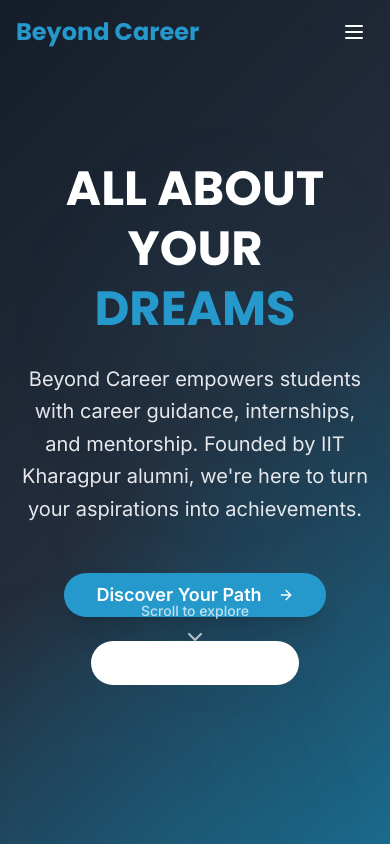
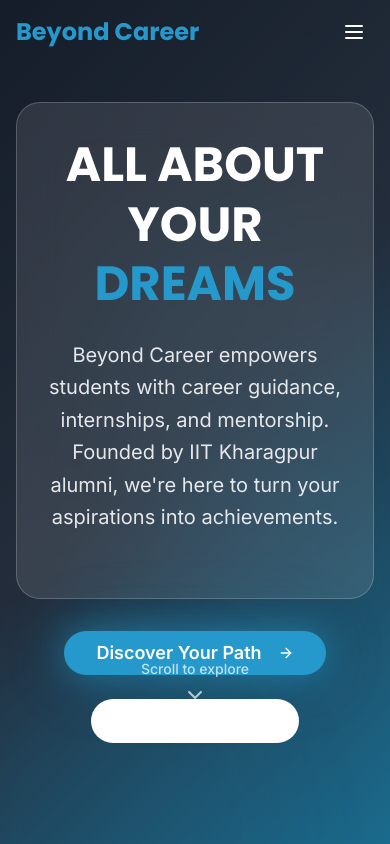
Before and after one commit to nishantharkut/dream-path-ahead, a React (Vite) app: page / in a window 390 px wide. Shown: the top 844 px of the page. Built offline with nearby package versions, Linux system fonts and the light colour scheme.

Commit message:
Refine UI/UX with advanced effects
Implement theme/color contrast, hero enhancements, scroll animations, cursor effects, advanced animations, visual styling, and interactive canvas effects. Update components, ensure theme consistency, and provide design rationale.

```diff
--- a/src/App.tsx
+++ b/src/App.tsx
@@ -5,6 +5,8 @@ import { TooltipProvider } from "@/components/ui/tooltip";
 import { QueryClient, QueryClientProvider } from "@tanstack/react-query";
 import { BrowserRouter, Routes, Route } from "react-router-dom";
 import { ThemeProvider } from "@/components/ThemeProvider";
+import CustomCursor from "@/components/CustomCursor";
+import ScrollProgress from "@/components/ScrollProgress";
 import Index from "./pages/Index";
 import NotFound from "./pages/NotFound";
 
@@ -19,6 +21,8 @@ const App = () => (
       disableTransitionOnChange
     >
       <TooltipProvider>
+        <CustomCursor />
+        <ScrollProgress />
         <Toaster />
         <Sonner />
         <BrowserRouter>
--- a/src/components/Hero.tsx
+++ b/src/components/Hero.tsx
@@ -5,9 +5,22 @@ import { Button } from '@/components/ui/button';
 
 const Hero = () => {
   const [isVisible, setIsVisible] = useState(false);
+  const [mousePosition, setMousePosition] = useState({ x: 0, y: 0 });
 
   useEffect(() => {
     setIsVisible(true);
+  }, []);
+
+  useEffect(() => {
+    const handleMouseMove = (e: MouseEvent) => {
+      setMousePosition({
+        x: (e.clientX / window.innerWidth - 0.5) * 20,
+        y: (e.clientY / window.innerHeight - 0.5) * 20,
+      });
+    };
+
+    window.addEventListener('mousemove', handleMouseMove);
+    return () => window.removeEventListener('mousemove', handleMouseMove);
   }, []);
 
   const scrollToAbout = () => {
@@ -31,11 +44,26 @@ const Hero = () => {
         <div className="absolute inset-0 bg-black/30 dark:bg-black/50"></div>
       </div>
 
-      {/* Animated Background Elements */}
+      {/* Parallax Background Elements */}
       <div className="absolute inset-0 overflow-hidden">
-        <div className="absolute top-1/4 left-1/4 w-64 h-64 bg-primary/10 rounded-full blur-3xl animate-pulse"></div>
-        <div className="absolute top-3/4 right-1/4 w-96 h-96 bg-primary/5 rounded-full blur-3xl animate-pulse" style={{animationDelay: '1s'}}></div>
-        <div className="absolute bottom-1/4 left-1/3 w-48 h-48 bg-primary/10 rounded-full blur-3xl animate-pulse" style={{animationDelay: '2s'}}></div>
+        <div
+          className="absolute top-1/4 left-1/4 w-64 h-64 bg-primary/10 rounded-full blur-3xl animate-pulse parallax-layer"
+          style={{ transform: `translate(${mousePosition.x * 0.5}px, ${mousePosition.y * 0.5}px)` }}
+        ></div>
+        <div
+          className="absolute top-3/4 right-1/4 w-96 h-96 bg-primary/5 rounded-full blur-3xl animate-pulse parallax-layer"
+          style={{
+            animationDelay: '1s',
+            transform: `translate(${mousePosition.x * 0.3}px, ${mousePosition.y * 0.3}px)`
+          }}
+        ></div>
+        <div
+          className="absolute bottom-1/4 left-1/3 w-48 h-48 bg-primary/10 rounded-full blur-3xl animate-pulse parallax-layer"
+          style={{
+            animationDelay: '2s',
+            transform: `translate(${mousePosition.x * 0.7}px, ${mousePosition.y * 0.7}px)`
+          }}
+        ></div>
       </div>
 
       {/* Content */}
@@ -43,23 +71,26 @@ const Hero = () => {
         <div className={`transition-all duration-1000 transform ${
           isVisible ? 'translate-y-0 opacity-100' : 'translate-y-10 opacity-0'
         }`}>
+          {/* Glassmorphism Container */}
+          <div className="glassmorphism rounded-3xl p-8 sm:p-12 mb-8 animate-tilt">
             <h1 className="text-5xl sm:text-6xl md:text-7xl font-bold text-white mb-6 font-poppins leading-tight">
               ALL ABOUT YOUR
-            <span className="block text-primary animate-fade-in-up" style={{animationDelay: '0.5s'}}>
+              <span className="block text-primary animate-fade-in-up animate-float" style={{animationDelay: '0.5s'}}>
                 DREAMS
               </span>
             </h1>
 
-          <p className="text-xl sm:text-2xl text-gray-200 mb-12 max-w-4xl mx-auto leading-relaxed font-inter">
+            <p className="text-xl sm:text-2xl text-gray-200 mb-8 max-w-4xl mx-auto leading-relaxed font-inter">
               Beyond Career empowers students with career guidance, internships, and mentorship.
               Founded by IIT Kharagpur alumni, we're here to turn your aspirations into achievements.
             </p>
+          </div>
 
           <div className="flex flex-col sm:flex-row gap-6 justify-center items-center">
             <Button
               onClick={scrollToAbout}
               size="lg"
-              className="btn-primary font-semibold px-8 py-4 text-lg rounded-full shadow-xl transform hover:scale-105 transition-all duration-300 group"
+              className="btn-primary btn-glow animate-pulse-glow font-semibold px-8 py-4 text-lg rounded-full shadow-xl transform hover:scale-105 transition-all duration-300 group"
             >
               Discover Your Path
               <ArrowRight className="ml-2 h-5 w-5 transition-transform group-hover:translate-x-1" />
--- a/src/components/Services.tsx
+++ b/src/components/Services.tsx
@@ -69,13 +69,13 @@ const Services = () => {
           {services.map((service, index) => (
             <Card
               key={service.title}
-              className={`group card-hover border-0 shadow-lg bg-card/50 backdrop-blur-sm overflow-hidden ${
+              className={`group card-hover card-neumorphism border-0 shadow-lg overflow-hidden ${
                 isVisible ? 'translate-y-0 opacity-100' : 'translate-y-10 opacity-0'
               }`}
               style={{ transitionDelay: `${index * 200}ms` }}
             >
               <CardHeader className="pb-4">
-                <div className={`w-16 h-16 rounded-2xl ${service.color} flex items-center justify-center mb-4 group-hover:scale-110 transition-transform duration-300 shadow-lg`}>
+                <div className={`w-16 h-16 rounded-2xl ${service.color} flex items-center justify-center mb-4 group-hover:scale-110 transition-transform duration-300 shadow-lg animate-float`}>
                   <service.icon className="w-8 h-8 text-white" />
                 </div>
                 <CardTitle className="text-2xl font-bold text-foreground mb-2 font-poppins">
@@ -97,7 +97,7 @@ const Services = () => {
                     </li>
                   ))}
                 </ul>
-                <Button className="w-full btn-primary group">
+                <Button className="w-full btn-primary btn-glow group">
                   Learn More
                   <ArrowRight className="ml-2 h-4 w-4 transition-transform group-hover:translate-x-1" />
                 </Button>
--- a/src/index.css
+++ b/src/index.css
@@ -62,6 +62,7 @@ Design Rationale: Professional, modern design using navy/charcoal palette with b
   body {
     @apply bg-background text-foreground font-inter antialiased;
     font-feature-settings: "rlig" 1, "calt" 1;
+    cursor: none;
   }
 
   html {
@@ -73,6 +74,48 @@ Design Rationale: Professional, modern design using navy/charcoal palette with b
   }
 }
 
+/* Custom Cursor */
+.cursor {
+  width: 20px;
+  height: 20px;
+  border: 2px solid hsl(var(--primary));
+  border-radius: 50%;
+  position: fixed;
+  top: 0;
+  left: 0;
+  pointer-events: none;
+  z-index: 9999;
+  mix-blend-mode: difference;
+  transition: all 0.1s ease;
+}
+
+.cursor-dot {
+  width: 8px;
+  height: 8px;
+  background-color: hsl(var(--primary));
+  border-radius: 50%;
+  position: fixed;
+  top: 0;
+  left: 0;
+  pointer-events: none;
+  z-index: 10000;
+  transition: all 0.1s ease;
+}
+
+/* Scroll Progress Indicator */
+.scroll-progress {
+  position: fixed;
+  top: 0;
+  left: 0;
+  width: 100%;
+  height: 4px;
+  z-index: 1000;
+  background: linear-gradient(90deg, hsl(var(--primary)) 0%, hsl(var(--primary) / 0.6) 100%);
+  transform-origin: left;
+  transform: scaleX(0);
+  transition: transform 0.1s ease-out;
+}
+
 @layer components {
   .gradient-bg {
     background: linear-gradient(135deg, hsl(var(--primary)) 0%, hsl(var(--primary) / 0.8) 100%);
@@ -82,12 +125,42 @@ Design Rationale: Professional, modern design using navy/charcoal palette with b
     background: linear-gradient(135deg, #1e293b 0%, #334155 50%, hsl(var(--primary)) 100%);
   }
 
+  .glassmorphism {
+    background: rgba(255, 255, 255, 0.1);
+    backdrop-filter: blur(20px);
+    border: 1px solid rgba(255, 255, 255, 0.2);
+  }
+
+  .dark .glassmorphism {
+    background: rgba(0, 0, 0, 0.3);
+    border: 1px solid rgba(255, 255, 255, 0.1);
+  }
+
   .card-hover {
     @apply transition-all duration-300 hover:shadow-lg hover:-translate-y-1;
   }
 
+  .card-neumorphism {
+    background: linear-gradient(145deg, #ffffff, #e6e6e6);
+    box-shadow: 20px 20px 60px #d9d9d9, -20px -20px 60px #ffffff;
+  }
+
+  .dark .card-neumorphism {
+    background: linear-gradient(145deg, #1a1a1a, #2d2d2d);
+    box-shadow: 20px 20px 60px #0f0f0f, -20px -20px 60px #2a2a2a;
+  }
+
   .btn-primary {
-    @apply bg-primary text-primary-foreground hover:bg-primary/90 transition-colors duration-200;
+    @apply bg-primary text-primary-foreground hover:bg-primary/90 transition-all duration-300 hover:scale-105 hover:shadow-xl;
+  }
+
+  .btn-glow {
+    box-shadow: 0 0 20px hsl(var(--primary) / 0.3);
+    transition: all 0.3s ease;
+  }
+
+  .btn-glow:hover {
+    box-shadow: 0 0 30px hsl(var(--primary) / 0.5), 0 0 60px hsl(var(--primary) / 0.2);
   }
 
   .section-padding {
@@ -96,6 +169,11 @@ Design Rationale: Professional, modern design using navy/charcoal palette with b
 
   .container-custom {
     @apply max-w-7xl mx-auto px-4 sm:px-6 lg:px-8;
+  }
+
+  .parallax-layer {
+    transform: translateZ(0);
+    will-change: transform;
   }
 }
 
@@ -118,6 +196,22 @@ Design Rationale: Professional, modern design using navy/charcoal palette with b
 
   .animate-scale-in {
     animation: scaleIn 0.4s ease-out forwards;
+  }
+
+  .animate-pulse-glow {
+    animation: pulseGlow 2s ease-in-out infinite;
+  }
+
+  .animate-float {
+    animation: float 3s ease-in-out infinite;
+  }
+
+  .animate-tilt {
+    transition: transform 0.3s ease;
+  }
+
+  .animate-tilt:hover {
+    transform: perspective(1000px) rotateX(10deg) rotateY(10deg);
   }
 }
 
@@ -174,6 +268,24 @@ Design Rationale: Professional, modern design using navy/charcoal palette with b
   }
 }
 
+@keyframes pulseGlow {
+  0%, 100% {
+    box-shadow: 0 0 20px hsl(var(--primary) / 0.3);
+  }
+  50% {
+    box-shadow: 0 0 40px hsl(var(--primary) / 0.6), 0 0 80px hsl(var(--primary) / 0.2);
+  }
+}
+
+@keyframes float {
+  0%, 100% {
+    transform: translateY(0px);
+  }
+  50% {
+    transform: translateY(-10px);
+  }
+}
+
 /* Scrollbar Styling */
 ::-webkit-scrollbar {
   width: 6px;
@@ -190,3 +302,9 @@ Design Rationale: Professional, modern design using navy/charcoal palette with b
 ::-webkit-scrollbar-thumb:hover {
   @apply bg-muted-foreground/60;
 }
+
+/* Selection styling */
+::selection {
+  background-color: hsl(var(--primary) / 0.3);
+  color: hsl(var(--foreground));
+}
--- a/tailwind.config.ts
+++ b/tailwind.config.ts
@@ -71,6 +71,8 @@ export default {
         'slide-in-left': 'slideInLeft 0.6s ease-out',
         'slide-in-right': 'slideInRight 0.6s ease-out',
         'scale-in': 'scaleIn 0.4s ease-out',
+        'pulse-glow': 'pulseGlow 2s ease-in-out infinite',
+        'float': 'float 3s ease-in-out infinite',
       },
       keyframes: {
         'accordion-down': {
@@ -80,6 +82,66 @@ export default {
         'accordion-up': {
           from: { height: 'var(--radix-accordion-content-height)' },
           to: { height: '0' }
+        },
+        fadeInUp: {
+          '0%': {
+            opacity: '0',
+            transform: 'translateY(24px)'
+          },
+          '100%': {
+            opacity: '1',
+            transform: 'translateY(0)'
+          }
+        },
+        fadeIn: {
+          '0%': { opacity: '0' },
+          '100%': { opacity: '1' }
+        },
+        slideInLeft: {
+          '0%': {
+            opacity: '0',
+            transform: 'translateX(-32px)'
+          },
+          '100%': {
+            opacity: '1',
+            transform: 'translateX(0)'
+          }
+        },
+        slideInRight: {
+          '0%': {
+            opacity: '0',
+            transform: 'translateX(32px)'
+          },
+          '100%': {
+            opacity: '1',
+            transform: 'translateX(0)'
+          }
+        },
+        scaleIn: {
+          '0%': {
+            opacity: '0',
+            transform: 'scale(0.95)'
+          },
+          '100%': {
+            opacity: '1',
+            transform: 'scale(1)'
+          }
+        },
+        pulseGlow: {
+          '0%, 100%': {
+            boxShadow: '0 0 20px hsl(var(--primary) / 0.3)'
+          },
+          '50%': {
+            boxShadow: '0 0 40px hsl(var(--primary) / 0.6), 0 0 80px hsl(var(--primary) / 0.2)'
+          }
+        },
+        float: {
+          '0%, 100%': {
+            transform: 'translateY(0px)'
+          },
+          '50%': {
+            transform: 'translateY(-10px)'
+          }
         }
       }
     },
```
Also changed, not shown: src/components/CustomCursor.tsx (added, +45 -0 lines), src/components/ScrollProgress.tsx (added, +29 -0 lines), 1 other file (tests, documents, lock files or other folders). Lines whose indentation alone changed are shown as unchanged.
